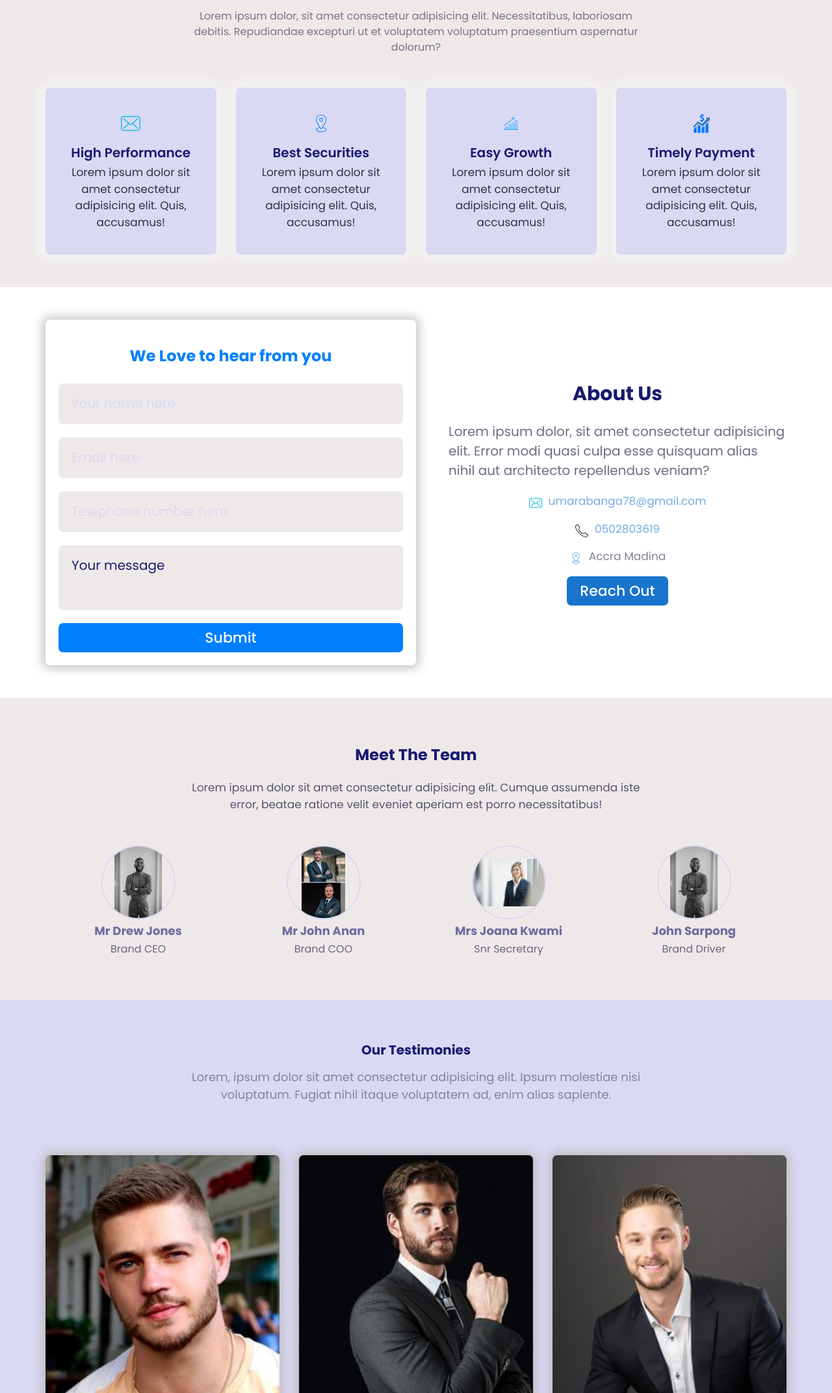
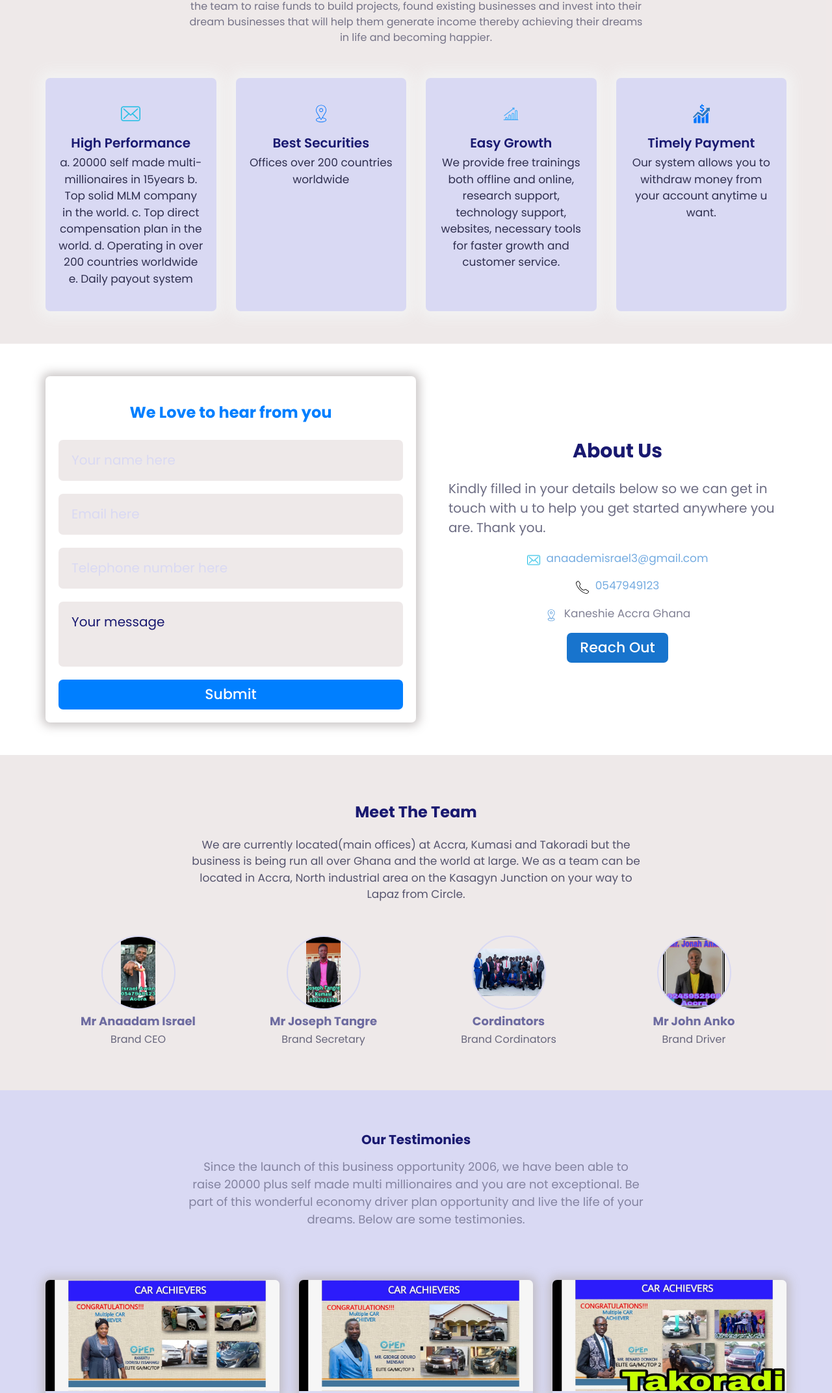
Before and after one commit to Umar-Zak/Team-Aim-Landing-Page, a website built with Parcel: page index.html in a window 1280 px wide. Shown: the part 656-2800 px from the top of the page at 65% size. Built offline with nearby package versions, Linux system fonts and the light colour scheme.

Commit message:
change content

```diff
--- a/index.html
+++ b/index.html
@@ -114,12 +114,20 @@
 <section class="block block--primary hero-block">
     <div class="grid grid--1x2 container">
         <div data-aos="fade-right" class="hero-block__content">
-            <h1 class="hero-block__header">Best Network Marketing Team</h1>
-            <p class="hero-block__tagline">Lorem ipsum dolor sit amet consectetur adipisicing elit. Accusamus autem
-                ratione illo iure alias ad.</p>
+            <h1 class="hero-block__header">
+                INCOME PROJECT (FUELED BY AIMGLOBAL)
+            </h1>
+            <p class="hero-block__tagline">
+                Income project is a global business
+                project that aims at turning ordinary people into
+                extraordinary millionaires by helping them to raise
+                funds to start up their own businesses, found projects
+                 and generate income on daily and monthly basis and
+                 eventually helping others to do same.
+            </p>
             <button class="btn btn--light">Get Started</button>
         </div>
-        <div data-aos="fade-left" class="card"><img src="Images/hero-image.jpg" alt="A man holding laptop" class="hero-block__image"></div>
+        <div data-aos="fade-left" class="card"><img src="Images/icome-hero.jpeg" alt="A man holding laptop" class="hero-block__image"></div>
     </div>
 </section>
 <!-- Steps section starts here -->
@@ -127,8 +135,13 @@
     <div class="container">
         <div class="block__heading">
             <h2 class="steps-block__header">How We Work</h2>
-            <p class="steps-block__tagline">Lorem ipsum dolor, sit amet consectetur adipisicing elit. Necessitatibus,
-                laboriosam debitis. Repudiandae excepturi ut et voluptatem voluptatum praesentium aspernatur dolorum?
+            <p class="steps-block__tagline">
+                We work as a team, motivating, encouraging,
+                supporting and helping each individual in the team
+                to raise funds to build projects, found existing
+                businesses and invest into their dream businesses
+                 that will help them generate income thereby achieving
+                 their dreams in life and becoming happier.
             </p>
         </div>
         <div class="grid grid--1x4 steps-container">
@@ -139,7 +152,13 @@
                     </svg>
                 </div>
                 <h3 class="step__header">High Performance</h3>
-                <p class="step__tagline">Lorem ipsum dolor sit amet consectetur adipisicing elit. Quis, accusamus!</p>
+                <p class="step__tagline">
+                    a. 20000 self made multi-millionaires in 15years
+                    b. Top solid MLM company in the world.
+                    c. Top direct compensation plan in the world.
+                    d. Operating in over 200 countries worldwide
+                    e. Daily payout system
+                </p>
             </div>
             <div class="card step">
                 <div class="icon-container">
@@ -148,7 +167,9 @@
                     </svg>
                 </div>
                 <h3 class="step__header">Best Securities</h3>
-                <p class="step__tagline">Lorem ipsum dolor sit amet consectetur adipisicing elit. Quis, accusamus!</p>
+                <p class="step__tagline">
+                    Offices over 200 countries worldwide
+                </p>
             </div>
             <div class="card step">
                 <div class="icon-container">
@@ -157,7 +178,12 @@
                     </svg>
                 </div>
                 <h3 class="step__header">Easy Growth</h3>
-                <p class="step__tagline">Lorem ipsum dolor sit amet consectetur adipisicing elit. Quis, accusamus!</p>
+                <p class="step__tagline">
+                    We provide free trainings both offline
+                    and online, research support,
+                     technology support, websites, necessary
+                     tools for faster growth and customer service.
+                </p>
             </div>
             <div class="card step">
                 <div class="icon-container">
@@ -166,7 +192,9 @@
                     </svg>
                 </div>
                 <h3 class="step__header">Timely Payment</h3>
-                <p class="step__tagline">Lorem ipsum dolor sit amet consectetur adipisicing elit. Quis, accusamus!</p>
+                <p class="step__tagline">
+                    Our system allows you to withdraw money from your account anytime u want.
+                </p>
             </div>
         </div>
     </div>
@@ -184,25 +212,32 @@
         </form>
         <div data-aos="fade-left" class="about-block__content">
             <h2 class="about-block__header">About Us</h2>
-            <p class="about-block__tagline">Lorem ipsum dolor, sit amet consectetur adipisicing elit. Error modi quasi
-                culpa esse quisquam alias nihil aut architecto repellendus veniam?</p>
+            <p class="about-block__tagline">
+                Kindly filled in your details
+                below so we can get in touch with u to
+                help you get started anywhere you are. Thank you.
+            </p>
             <div class="contact-info">
                 <svg class="icon icon--small">
                     <use href="Icons/sprite.svg#email"></use>
                 </svg>
-                <p class="contact-info__tagline"><a href="mailto:umar@gmail.com">umarabanga78@gmail.com</a></p>
+                <p class="contact-info__tagline">
+                    <a href="mailto:anaademisrael3@gmail.com">
+                        anaademisrael3@gmail.com
+                    </a>
+                </p>
             </div>
             <div class="contact-info">
                 <svg class="icon icon--small">
                     <use href="Icons/sprite.svg#phone"></use>
                 </svg>
-                <p class="contact-info__tagline"><a href="tel:0502803619">0502803619</a></p>
+                <p class="contact-info__tagline"><a href="tel:0547949123">0547949123 </a></p>
             </div>
             <div class="contact-info">
                 <svg class="icon icon--small">
                     <use href="Icons/sprite.svg#location"></use>
                 </svg>
-                <p class="contact-info__tagline">Accra Madina</p>
+                <p class="contact-info__tagline">Kaneshie Accra Ghana</p>
             </div>
             <button class="btn btn--secondary">Reach Out</button>
         </div>
@@ -213,44 +248,48 @@
     <div class="container">
         <div class="block__heading">
             <h2 class="team-block__header">Meet The Team</h2>
-            <p class="team-block__tagline">Lorem ipsum dolor sit amet consectetur adipisicing elit. Cumque assumenda
-                iste error,
-                beatae ratione velit eveniet aperiam est porro necessitatibus!</p>
+            <p class="team-block__tagline">
+                We are currently located(main offices) at Accra,
+                Kumasi and Takoradi but the business is being run
+                all over Ghana and the world at large. We as a team can be
+                 located in Accra, North industrial area on the Kasagyn
+                 Junction on your way to Lapaz from Circle.
+            </p>
         </div>
         <div class="grid grid--1x4 team-members-container">
             <div class="team-member">
                 <div class="icon-container">
-                    <img class="team-member__image" src="Images/team-1.jpg" alt="Our CEO">
+                    <img class="team-member__image" src="Images/israel.jpeg" alt="Our CEO">
                 </div>
                 <div class="team-member__content">
-                    <h3 class="team-member__name">Mr Drew Jones</h3>
+                    <h3 class="team-member__name">Mr Anaadam Israel</h3>
                     <p class="team-member__tagline">Brand CEO</p>
                 </div>
             </div>
             <div class="team-member">
                 <div class="icon-container">
-                    <img class="team-member__image" src="Images/team-2.jpg" alt="Our CEO">
+                    <img class="team-member__image" src="Images/secretary.jpeg" alt="Our CEO">
                 </div>
                 <div class="team-member__content">
-                    <h3 class="team-member__name">Mr John Anan</h3>
-                    <p class="team-member__tagline">Brand COO</p>
+                    <h3 class="team-member__name">Mr Joseph Tangre</h3>
+                    <p class="team-member__tagline">Brand Secretary</p>
                 </div>
             </div>
             <div class="team-member">
                 <div class="icon-container">
-                    <img class="team-member__image" src="Images/team-3.jpg" alt="Our CEO">
+                    <img class="team-member__image" src="Images/coo.jpeg" alt="Our CEO">
                 </div>
                 <div class="team-member__content">
-                    <h3 class="team-member__name">Mrs Joana Kwami</h3>
-                    <p class="team-member__tagline">Snr Secretary</p>
+                    <h3 class="team-member__name">Cordinators</h3>
+                    <p class="team-member__tagline">Brand Cordinators</p>
                 </div>
             </div>
             <div class="team-member">
                 <div class="icon-container">
-                    <img class="team-member__image" src="Images/team-1.jpg" alt="Our CEO">
+                    <img class="team-member__image" src="Images/cordinator.jpeg" alt="Our CEO">
                 </div>
                 <div class="team-member__content">
-                    <h3 class="team-member__name">John Sarpong</h3>
+                    <h3 class="team-member__name">Mr John Anko</h3>
                     <p class="team-member__tagline">Brand Driver</p>
                 </div>
             </div>
@@ -262,18 +301,23 @@
     <div class="container">
         <div class="block__heading">
             <h2 class="showcase-block__header">Our Testimonies</h2>
-            <p class="showcase-block__tagline">Lorem, ipsum dolor sit amet consectetur adipisicing elit. Ipsum molestiae
-                nisi voluptatum. Fugiat nihil itaque voluptatem ad, enim alias sapiente.</p>
+            <p class="showcase-block__tagline">
+                Since the launch of this business opportunity 2006,
+                we have been able to raise 20000 plus self made multi
+                millionaires and you are not exceptional. Be part of this wonderful
+                 economy driver plan opportunity and live the life of
+                 your dreams. Below are some testimonies.
+            </p>
         </div>
         <div class="grid grid--1x3 gallery-container">
             <div data-aos="fade-right" class="card gallery">
-                <img src="Images/card-1.jpg" alt="Tema Event" class="gallery__image">
+                <img src="Images/test1.jpeg" alt="Tema Event" class="gallery__image">
             </div>
             <div data-aos="zoom-in" class="card gallery">
-                <img src="Images/card-2.jpg" alt="Tema Event" class="gallery__image">
+                <img src="Images/test2.jpeg" alt="Tema Event" class="gallery__image">
             </div>
             <div data-aos="fade-left" class="card gallery">
-                <img src="Images/card-3.jpg" alt="Tema Event" class="gallery__image">
+                <img src="Images/test3.jpeg" alt="Tema Event" class="gallery__image">
             </div>
         </div>
     </div>
```
Also changed, not shown: Images/coo.jpeg (added), Images/cordinator.jpeg (added), Images/icome-hero.jpeg (added), Images/israel.jpeg (added), Images/secretary.jpeg (added), Images/test1.jpeg (added), Images/test2.jpeg (added), Images/test3.jpeg (added), 1 other file.
